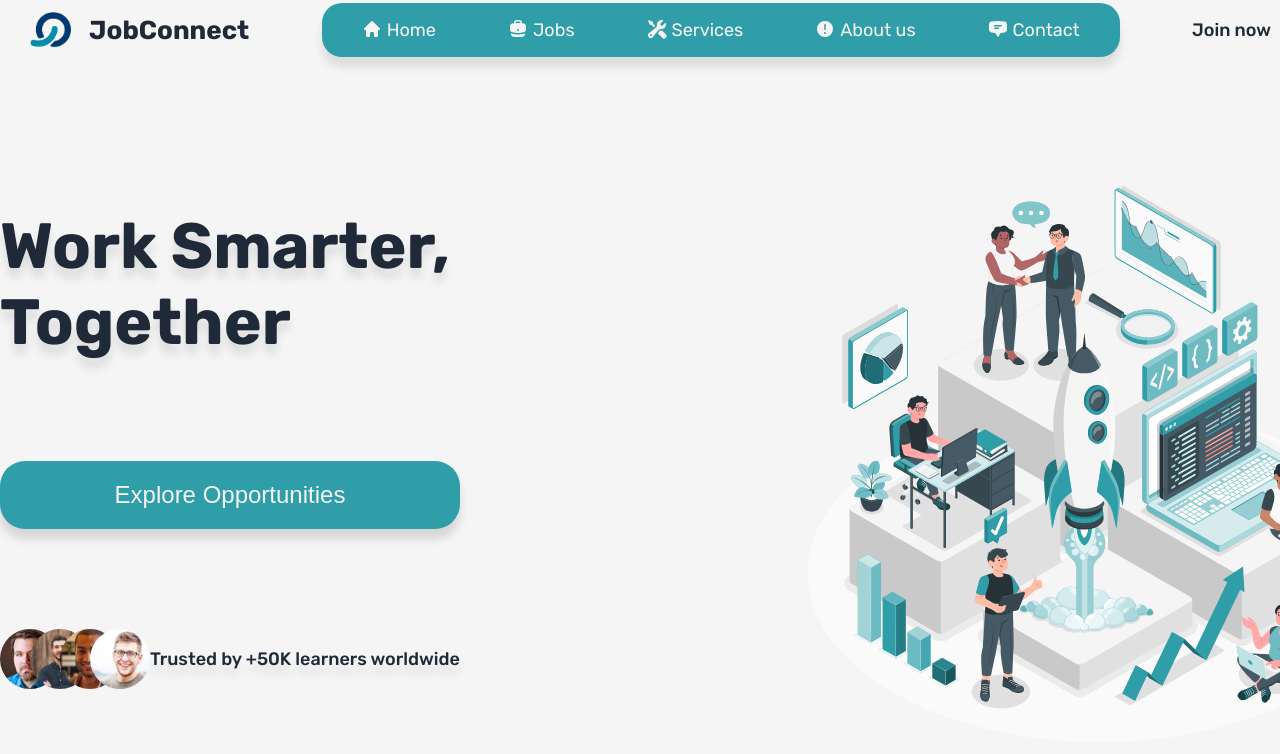
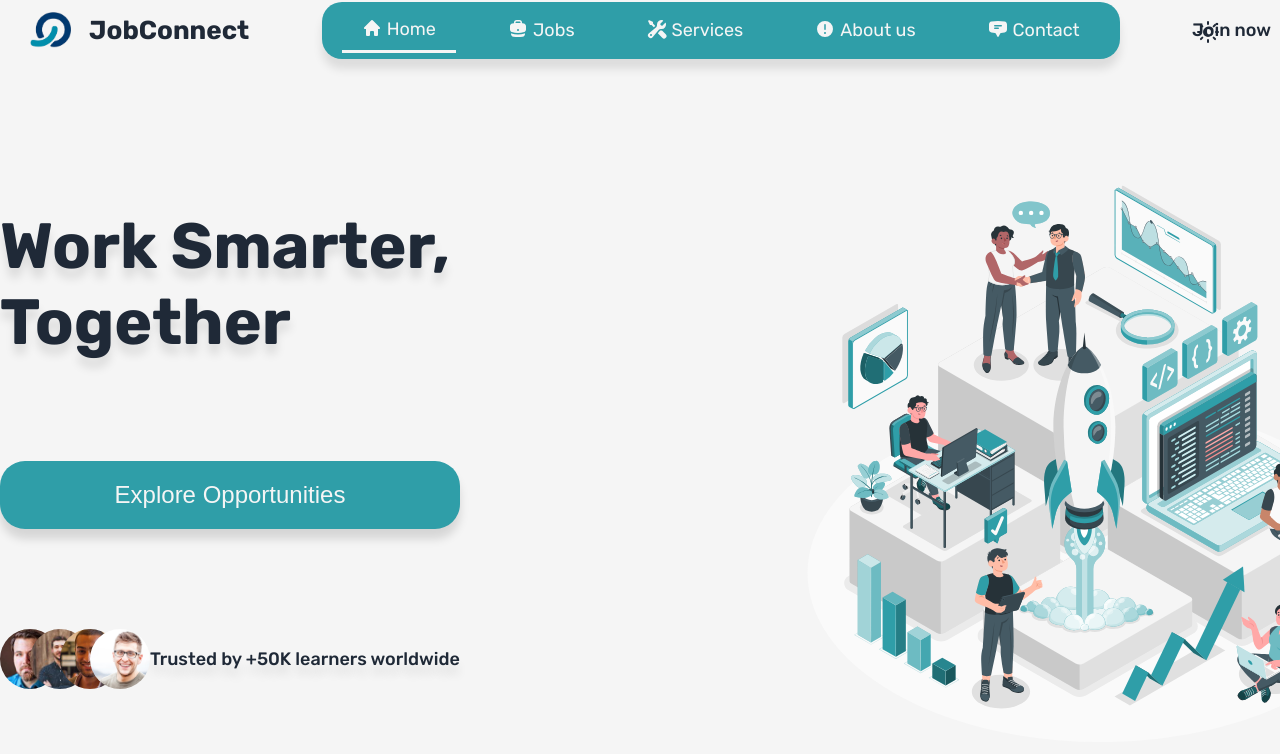
Before and after one commit to MazenMDev/internship-job-portal, a PHP site: page /pages/landing.html in a window 1280 px wide; the page is wider, and only the part inside the window is pictured. Shown: the top 754 px of that part. Run offline with PHP 8.4, Linux system fonts and the light colour scheme.

Commit message:
add themeToggle and currentpage class to landingpage

```diff
--- a/assets/css/landing.css
+++ b/assets/css/landing.css
@@ -145,3 +145,32 @@ button:hover {
   font-weight: 500;
   text-shadow: 0 10px 10px rgba(0, 0, 0, 0.1);
 }
+
+
+.currentPage {
+  border-bottom: 3px solid var(--background-color);
+}
+
+.themeToggle{
+  position: absolute;
+  right: 0;
+  top: 0;
+  margin-right: 20px;
+  background: none;
+  border: none;
+  color: var(--text-color);
+  background: none !important;
+  box-shadow: 0px 0px 0px rgba(0, 0, 0, 0) !important;
+  font-size: 20px;
+  transition: color 0.2s ease-in-out, transform 0.4s ease;
+}
+
+.themeToggle:hover {
+    transform: scale(1.1);
+    color: var(--secondary-color);
+    cursor: pointer;
+}
+
+.themeToggle:active {
+    transform: scale(0.9);
+}
--- a/pages/landing.html
+++ b/pages/landing.html
@@ -15,7 +15,7 @@
           <h1 class="logo-text">JobConnect</h1>
         </div>
         <div class="mid-nav">
-          <div class="nav-icon">
+          <div class="nav-icon currentPage">
             <a href="#">
               <svg
                 xmlns="http://www.w3.org/2000/svg"
@@ -112,9 +112,12 @@
           </div>
         </div>
         <div class="account">
-          <a href="#" class="join">Join now</a>
-          <a href="#" class="sign" style="color: var(--background-color)">Sign up</a>
+          <a href="./login.html" class="join">Join now</a>
+          <a href="./login.html" class="sign" style="color: var(--background-color)">Sign up</a>
         </div>
+        <button onclick="themeToggle()" class="themeToggle">
+        <svg xmlns="http://www.w3.org/2000/svg" width="24" height="24" viewBox="0 0 24 24" fill="none" stroke="currentColor" stroke-width="2" stroke-linecap="round" stroke-linejoin="round" class="lucide lucide-sun-icon lucide-sun"><circle cx="12" cy="12" r="4"/><path d="M12 2v2"/><path d="M12 20v2"/><path d="m4.93 4.93 1.41 1.41"/><path d="m17.66 17.66 1.41 1.41"/><path d="M2 12h2"/><path d="M20 12h2"/><path d="m6.34 17.66-1.41 1.41"/><path d="m19.07 4.93-1.41 1.41"/></svg>
+      </button>
       </nav>
 
       <section>
@@ -139,5 +142,7 @@
         />
       </section>
     </div>
+
+    <script src="../assets/js/themeToggle.js"></script>
   </body>
 </html>
```
Also changed, not shown: assets/js/themeToggle.js (renamed from assets/js/themToggle.js).
